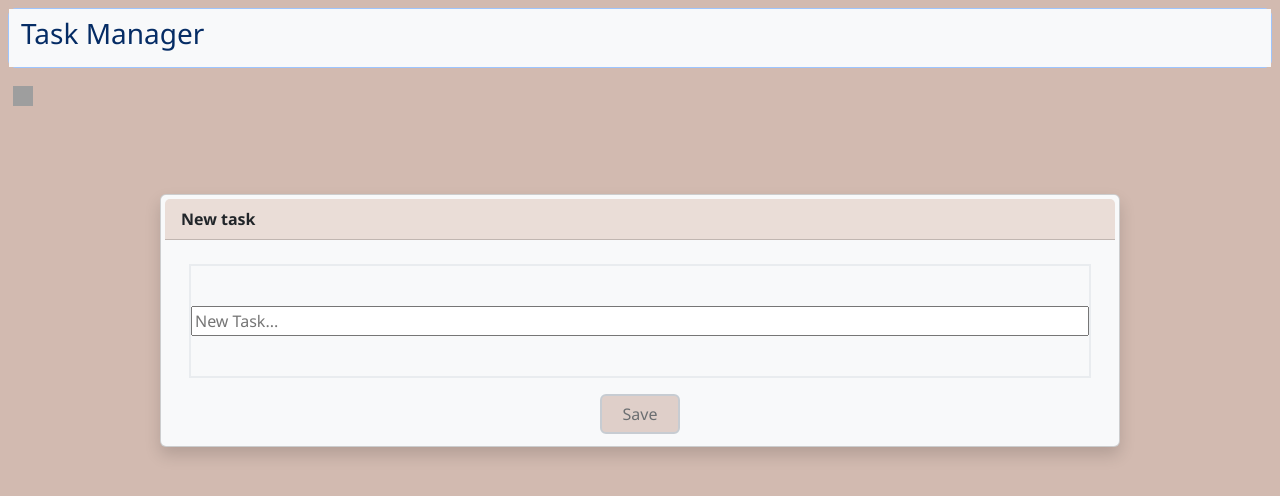
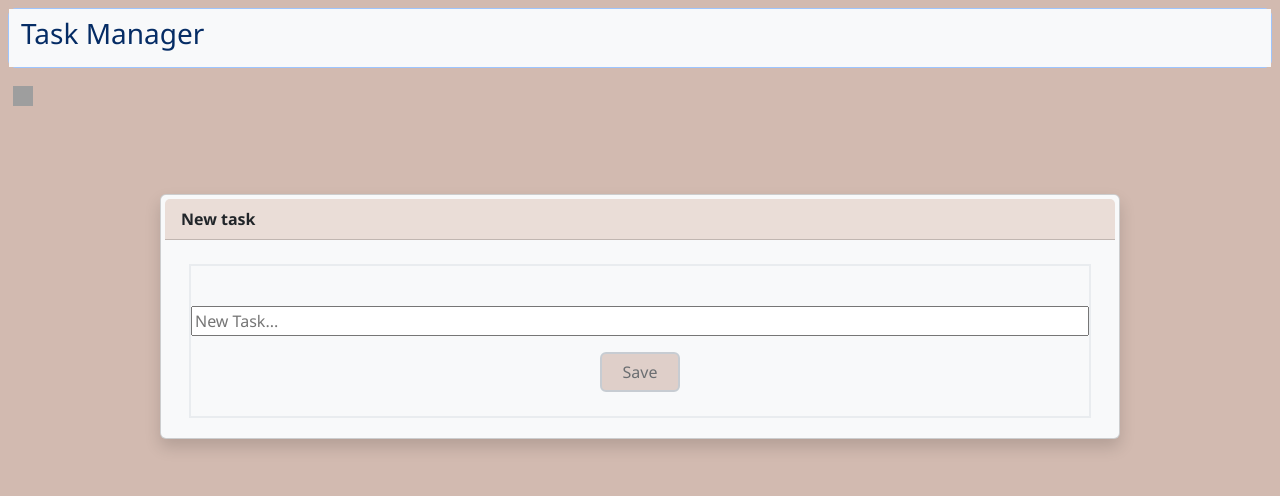
Before and after one commit to GabrielLaTorre/task-manager-fe, an Angular app: page /new in a window 1280 px wide. Shown: the top 496 px of the page. Built offline with nearby package versions, Linux system fonts and the light colour scheme; grey boxes are pictures that could not be loaded.

Commit message:
use form validation

```diff
--- a/src/app/components/todo-form/todo-form.component.html
+++ b/src/app/components/todo-form/todo-form.component.html
@@ -7,11 +7,15 @@
         <div class="card-header almarai-bold" style="background: #eaddd7;">
             {{ isEditMode ? 'Edit task' : 'New task' }}
         </div>
-        <div
-            class="card-body text-center px-0 py-4 d-flex flex-column align-items-center mt-4 mb-3 mx-4 border border-2 border-light-subtle">
-            <input class="my-3 w-100 p3" [(ngModel)]="todoTitle" placeholder="New Task... " />
-        </div>
-        <button class="btn mx-auto mb-2 btn-submit border border-2 border-dark-subtle" [disabled]="todoTitle.length < 5"
-            (click)="save()">Save</button>
+
+        <form
+            class="card-body text-center px-0 py-4 d-flex flex-column align-items-center mt-4 mb-3 mx-4 border border-2 border-light-subtle"
+            [formGroup]="todoForm" (ngSubmit)="save()">
+            <input class="my-3 w-100 p3" formControlName="title" placeholder="New Task... " />
+
+            <button class="btn mx-auto btn-submit border border-2 border-dark-subtle"
+                [disabled]="!todoForm.valid">Save</button>
+        </form>
+
     </div>
 </div>
--- a/src/app/components/todo-form/todo-form.component.ts
+++ b/src/app/components/todo-form/todo-form.component.ts
@@ -1,20 +1,22 @@
 import { Component, inject } from '@angular/core';
 import { Todo } from '../../models/todo.model';
-import { FormsModule } from '@angular/forms';
+import { FormControl, FormGroup, FormsModule, ReactiveFormsModule, Validators } from '@angular/forms';
 import { TodoStore } from '../../stores/todo.store';
 import { Router } from '@angular/router';
 import { MatSnackBar } from '@angular/material/snack-bar';
 
 @Component({
   selector: 'app-todo-form',
-  imports: [FormsModule],
+  imports: [ReactiveFormsModule],
   templateUrl: './todo-form.component.html',
   styleUrls: ['./todo-form.component.css']
 })
 export class TodoFormComponent {
-  todoTitle: string = '';
   isEditMode = false;
   selectedTodo: Todo | null = null;
+  todoForm = new FormGroup({
+    title: new FormControl('', [Validators.required, Validators.minLength(5), Validators.maxLength(50)]),
+  });
   private _snackBar = inject(MatSnackBar);
 
   constructor(
@@ -24,21 +26,22 @@ export class TodoFormComponent {
     this.selectedTodo = store.selectedTodo();
 
     if (this.selectedTodo) {
-      this.todoTitle = { ...this.selectedTodo }.title;
+      this.todoForm.setValue({
+        title: { ... this.selectedTodo }.title,
+      });
       this.isEditMode = true;
     }
   }
 
   async save() {
-
     try {
       if (this.isEditMode) {
         await this.store.update({
-          title: this.todoTitle,
+          title: this.todoForm.value.title!,
         }, this.selectedTodo!.id);
       } else {
         await this.store.add({
-          title: this.todoTitle,
+          title: this.todoForm.value.title!,
           completed: false,
         });
       }
```
